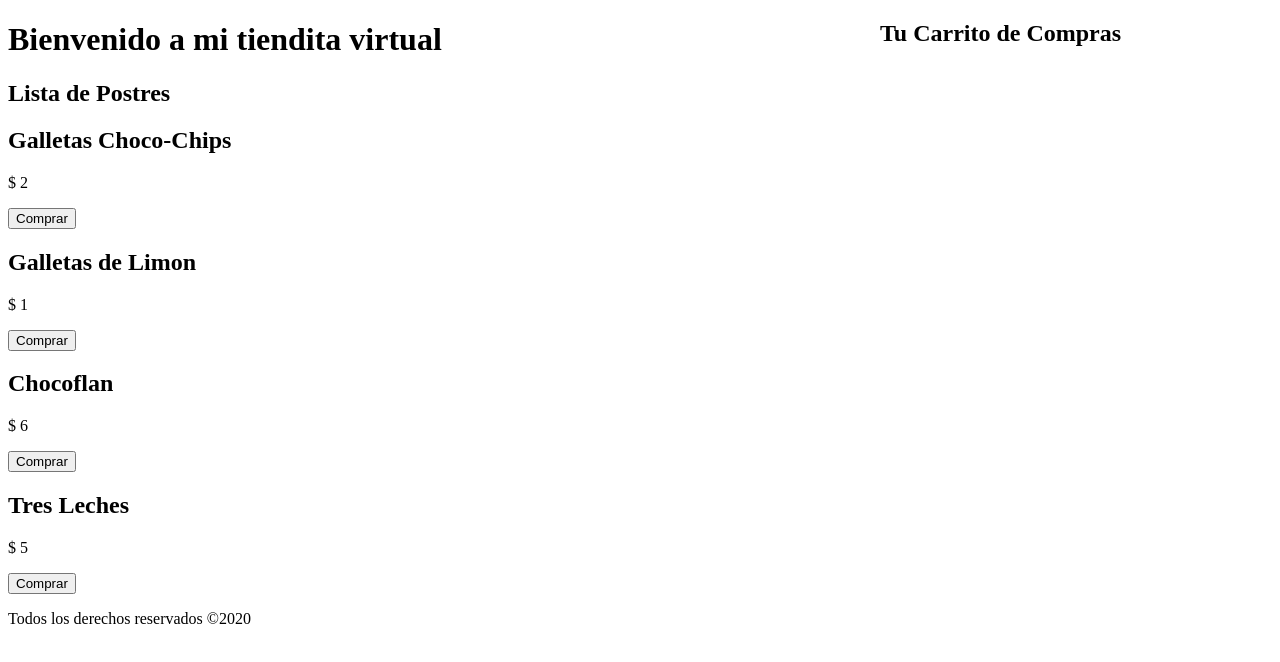
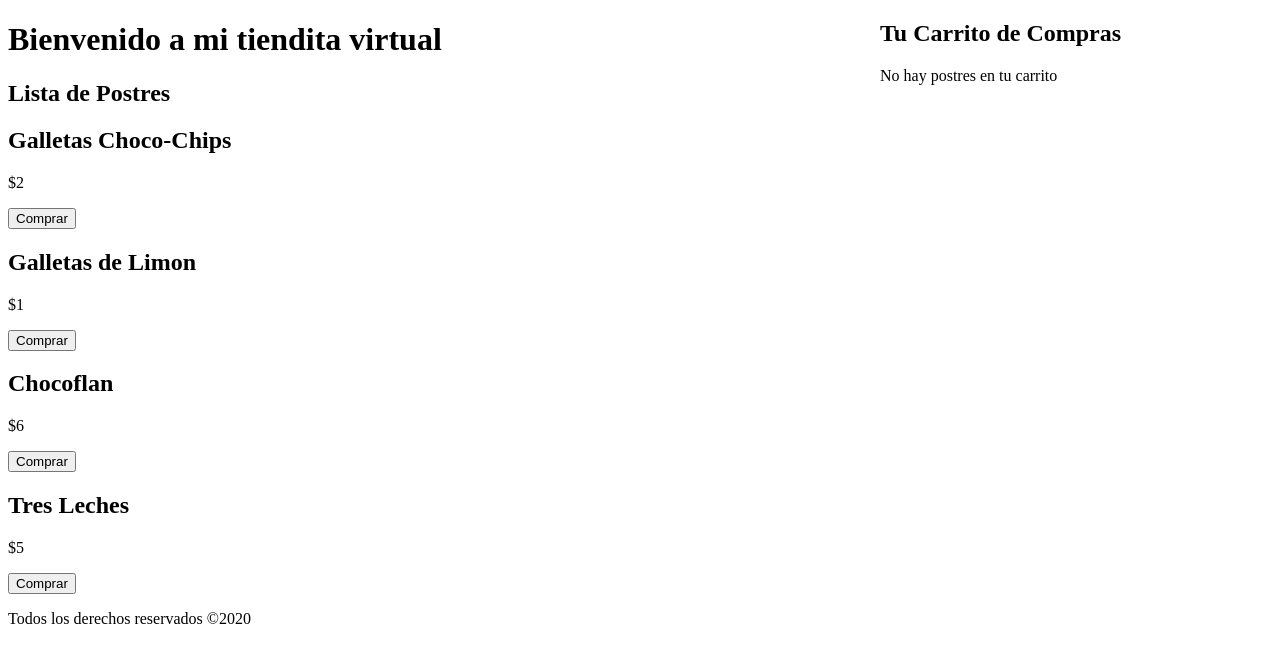
Before and after one commit to marialerod/basicos, a React (Create React App) app: page / in a window 1280 px wide. Shown: the top 662 px of the page. Built offline with nearby package versions, Linux system fonts and the light colour scheme.

Commit message:
Eliminar productos del Carrito

```diff
--- a/src/App.js
+++ b/src/App.js
@@ -37,6 +37,7 @@
       ))}
       <Carrito
         carrito = {carrito}
+        agregarProducto = {agregarProducto}
       />
       <Footer
         fecha = {fecha}
--- a/src/components/Carrito.js
+++ b/src/components/Carrito.js
@@ -2,15 +2,17 @@
 import Producto from './Producto';
 import './carrito.css';
 
-const Carrito = ({carrito}) => (
+const Carrito = ({carrito, agregarProducto}) => (
     <div className = "carrito">
         <h2>Tu Carrito de Compras</h2>
-        {carrito === 0
-        ? <p>Esta vacio</p>
+        {carrito.length === 0
+        ? <p>No hay postres en tu carrito</p>
         : carrito.map(producto => (
             <Producto
                 key = {producto.id}
                 producto = {producto}
+                carrito = {carrito}
+                agregarProducto = {agregarProducto}
             />
         ))}
     </div>
--- a/src/components/Producto.js
+++ b/src/components/Producto.js
@@ -4,21 +4,39 @@
 
     const { nombre, precio, id } = producto; //Se extraen los valores para manipularlos mas facil
 
+    //Agregar producto al carrito
     const seleccionarProducto = id => {
-        producto = productos.filter(producto => producto.id === id)[0];
-        agregarProducto(
-            [...carrito,
+        const producto = productos.filter(producto => producto.id === id)[0]; //Toma el objeto del listado de productos
+        agregarProducto([ //Modifica el state, copiando los valores de carrito y agregandole el producto seleccionado
+            ...carrito,
             producto]);
+    }
+
+    //Eliminar producto del carrito
+    const eliminarProducto = id => {
+        const productos = carrito.filter(producto => producto.id !== id);
+        agregarProducto(productos);
     }
 
     return (
         <div>
             <h2>{nombre}</h2>
-            <p>$ {precio}</p>
-            <button
-                type = "button"
-                onClick = {() => seleccionarProducto(id)}
-            >Comprar</button>
+            <p>${precio}</p>
+            {productos
+                ?(
+                    <button //Boton que se visualizara en el listado de los productos
+                        type = "button"
+                        onClick = {() => seleccionarProducto(id)}
+                    >Comprar</button>
+                )
+                :(
+                    <button //Boton que se visualizara en el listado del carrito
+                        type = "button"
+                        onClick = {() => eliminarProducto(id)}
+                    >Eliminar</button>
+                )
+            }
+
         </div>
 
      );
```
